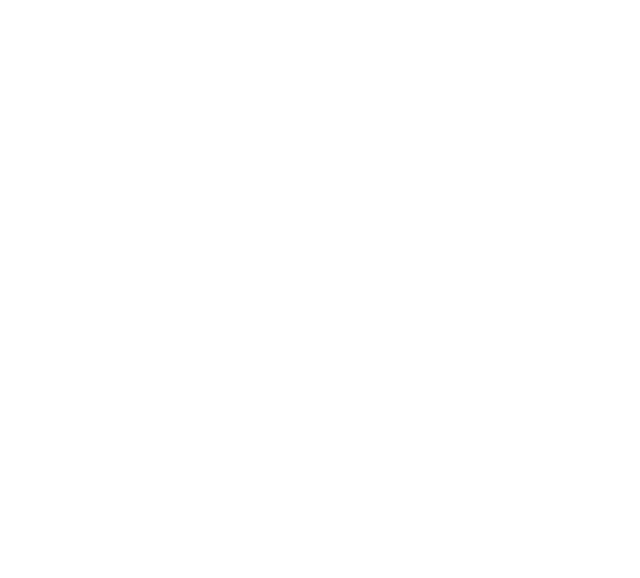
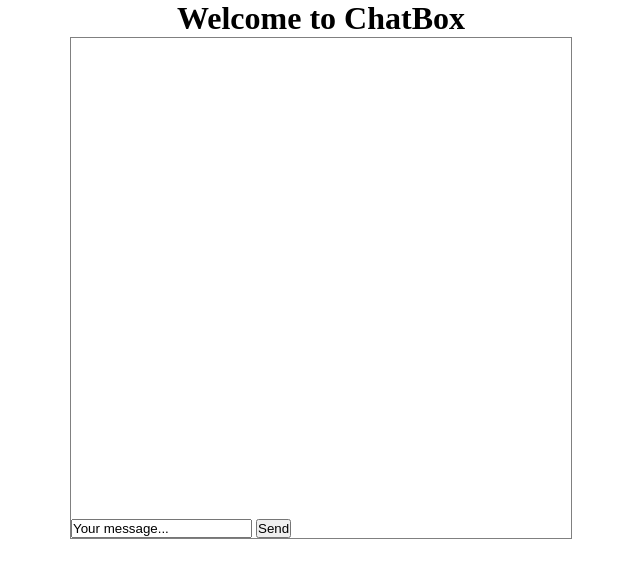
Before and after one commit to jma26/ChatBox, a website: page index.html in a window 1280 px wide. Shown: the whole page, without its empty margins (319-959 px from the left). Drawn offline with Linux system fonts and the light colour scheme.

Commit message:
Update html and css

```diff
--- a/index.html
+++ b/index.html
@@ -0,0 +1,20 @@
+<!DOCTYPE html>
+<html lang="en">
+<head>
+    <meta charset="UTF-8">
+    <meta name="viewport" content="width=device-width, initial-scale=1.0">
+    <meta http-equiv="X-UA-Compatible" content="ie=edge">
+    <link rel="stylesheet" type="text/css" href="./index.css">
+    <title> ChatBox Boilerplate </title>
+</head>
+<body>
+    <h1 class="headline"> Welcome to ChatBox </h1>
+    <div class="chatbox container">
+        <ul id="message"> </ul>
+        <form>
+            <input type="text" value="Your message...">
+            <button> Send </button>
+        </form>
+    </div>
+</body>
+</html>
--- a/package.json
+++ b/package.json
@@ -2,7 +2,7 @@
   "name": "ChatBox",
   "version": "1.0.0",
   "description": "",
-  "main": "index.js",
+  "main": "server.js",
   "scripts": {
     "test": "echo \"Error: no test specified\" && exit 1"
   },
--- a/public/index.css
+++ b/public/index.css
@@ -3,8 +3,23 @@
     padding: 0px;
 }
 
+.headline {
+    text-align: center;
+}
+
 .container {
+    position: relative;
+    margin: 0 auto;
     width: 500px;
     height: 500px;
     border: 1px solid gray;
 }
+
+form {
+    position: absolute;
+    bottom: 0px;
+}
+
+#message {
+    list-style-type: none;
+}
```
Also changed, not shown: index.css (deleted).
